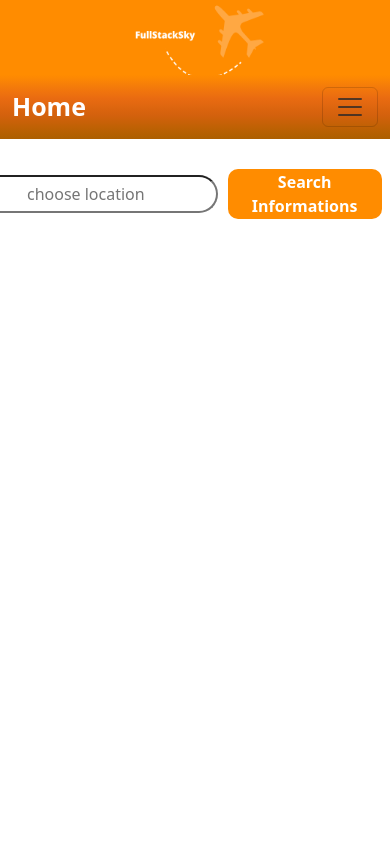
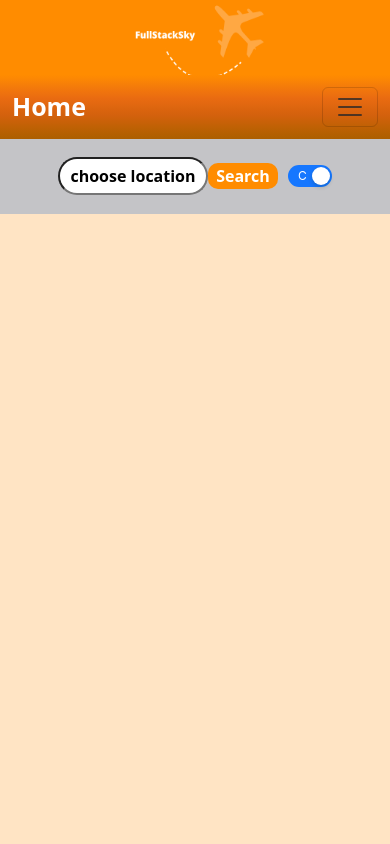
Before and after one commit to simoneschioppo98/capstone, a React (Create React App) app in the folder fe/fproject/: page /meteo in a window 390 px wide. Shown: the top 844 px of the page. Built offline with nearby package versions, Linux system fonts and the light colour scheme.

Commit message:
major styling adjustment

```diff
--- a/fe/fproject/package.json
+++ b/fe/fproject/package.json
@@ -8,6 +8,7 @@
     "@fortawesome/free-brands-svg-icons": "^6.4.2",
     "@fortawesome/free-solid-svg-icons": "^6.4.2",
     "@fortawesome/react-fontawesome": "^0.2.0",
+    "@react-oauth/google": "^0.11.1",
     "@testing-library/jest-dom": "^5.17.0",
     "@testing-library/react": "^13.4.0",
     "@testing-library/user-event": "^13.5.0",
--- a/fe/fproject/src/components/WeatherContainer/meteoContainer.js
+++ b/fe/fproject/src/components/WeatherContainer/meteoContainer.js
@@ -38,7 +38,7 @@ function MeteoContainer() {
           value={cityName}
           onChange={e => setCityName(e.target.value)}
         />
-        <button onClick={getMeteoInfo} className="info-button">Search Informations</button>
+        <button onClick={getMeteoInfo} className="info-button">Search</button>
         <Switch
           checkedChildren="C"
           unCheckedChildren="F"
--- a/fe/fproject/src/components/WeatherContainer/weatherContainer.css
+++ b/fe/fproject/src/components/WeatherContainer/weatherContainer.css
@@ -4,13 +4,20 @@
     display: flex;
     flex-direction: column;
     align-items: center;
+    background-image: url('sfondometeo.jpg');
+    background-size: cover;
+
   }
 
   .form {
-    margin: 30px;
+    margin-bottom: 30px;
+    width: 100%;
+    height: 75px;
     display: flex;
     flex-direction: row;
     align-items: center;
+    justify-content: center;
+    background-color: rgb(196, 196, 199);
   }
 
   .form>input{
@@ -18,7 +25,11 @@
     padding: 5px 6px;
     text-align: center;
     width: 300px;
+  }
 
+  .form>input::placeholder{
+    color: black;
+    font-weight: 600;
   }
 
   .info-button{
@@ -37,7 +48,16 @@
 
 
   @media (max-width:769px){
-    .form>button{
+    .meteo-container{
+      background-image: none;
+      background-color: bisque;
+    }
+    .form>input{
+      width: 150px;
+    }
 
+    .info-button{
+      width: 70px;
+      margin-left: 0px;
     }
   }
--- a/fe/fproject/src/components/footer/myfooter.js
+++ b/fe/fproject/src/components/footer/myfooter.js
@@ -31,7 +31,7 @@ function MyFooter() {
         <div className="contact-info">
           <p>Indirizzo: Via Napoli, Napoli</p>
           <p>Email: simoneschioppo@icloud.com</p>
-          <a href="https://github.com/simoneschioppo98/capstone" target="_blank">
+          <a href="https://github.com/simoneschioppo98/capstone" target="_blank" rel="noreferrer noopener">
           <GithubOutlined className="icon-style" />
           </a>
         </div>
--- a/fe/fproject/src/components/meteoResponse/meteoResponse.css
+++ b/fe/fproject/src/components/meteoResponse/meteoResponse.css
@@ -66,6 +66,11 @@
     box-shadow: 0 0 10px rgba(0, 0, 0, 0.1);
 }
 
+.lower-section{
+    background-color: white;
+    border-radius: 10px;
+    box-shadow: 0 2px 5px rgba(0, 0, 0, 0.2);
+}
 
 .today-city-informations{
     text-align: center;
@@ -112,3 +117,14 @@
     align-self: center;
     font-weight: bolder;
 }
+
+@media (max-width:769px){
+    .main-section{
+        width: 350px;
+        height: 350px;
+    }
+
+    .current-condition{
+        width: 350px;
+    }
+}
--- a/fe/fproject/src/components/profilecontainer/login.js
+++ b/fe/fproject/src/components/profilecontainer/login.js
@@ -4,7 +4,6 @@ import Form from 'react-bootstrap/Form';
 import { useState } from "react";
 import axios from "axios";
 import { useNavigate } from "react-router-dom";
-import bcrypt from 'bcryptjs';
 
 function LoginAcces (){
     const [email,setEmail]=useState();
@@ -19,11 +18,19 @@ function LoginAcces (){
           return;
         }
         axios.post('http://localhost:7997/login', { email, password})
-        .then(result => {console.log(result)
+        .then(result => {
+            console.log(result)
             if(result.data === 'perfetto'){
-                navigate('/correctProfile')
-            }})
-        .catch(err => console.log(err))
+                navigate('/correctProfile');
+            } else {
+                alert("Accesso non riuscito. Verifica le tue credenziali.");
+            }
+        })
+        .catch(err => {
+            console.error(err);
+            alert('Errore durante il login. Riprova più tardi.');
+        });
+
      }
     return(
         <Form onSubmit={handleSubmit}>
--- a/fe/fproject/src/components/profilecontainer/profileContainer.js
+++ b/fe/fproject/src/components/profilecontainer/profileContainer.js
@@ -6,6 +6,9 @@ import { Link } from "react-router-dom";
 import { useState } from "react";
 import axios from "axios";
 import { useNavigate } from "react-router-dom";
+import { GoogleOAuthProvider } from '@react-oauth/google';
+import { GoogleLogin } from '@react-oauth/google';
+
 
 
 function ProfileContainer() {
@@ -65,6 +68,19 @@ function ProfileContainer() {
             Register
           </Button>
       </Form>
+      <div>
+        <GoogleOAuthProvider clientId="810688995627-c3vgl50n98l3gsehc06k4ct99dn8nc0o.apps.googleusercontent.com">
+                  <GoogleLogin
+            onSuccess={credentialResponse => {
+              console.log(credentialResponse);
+              navigate('/correctProfile');
+            }}
+            onError={() => {
+              console.log('Login Failed');
+            }}
+          />
+        </GoogleOAuthProvider>
+      </div>
     </div>
   );
 }
```
Also changed, not shown: 2 other files (tests, documents, lock files or other folders).
